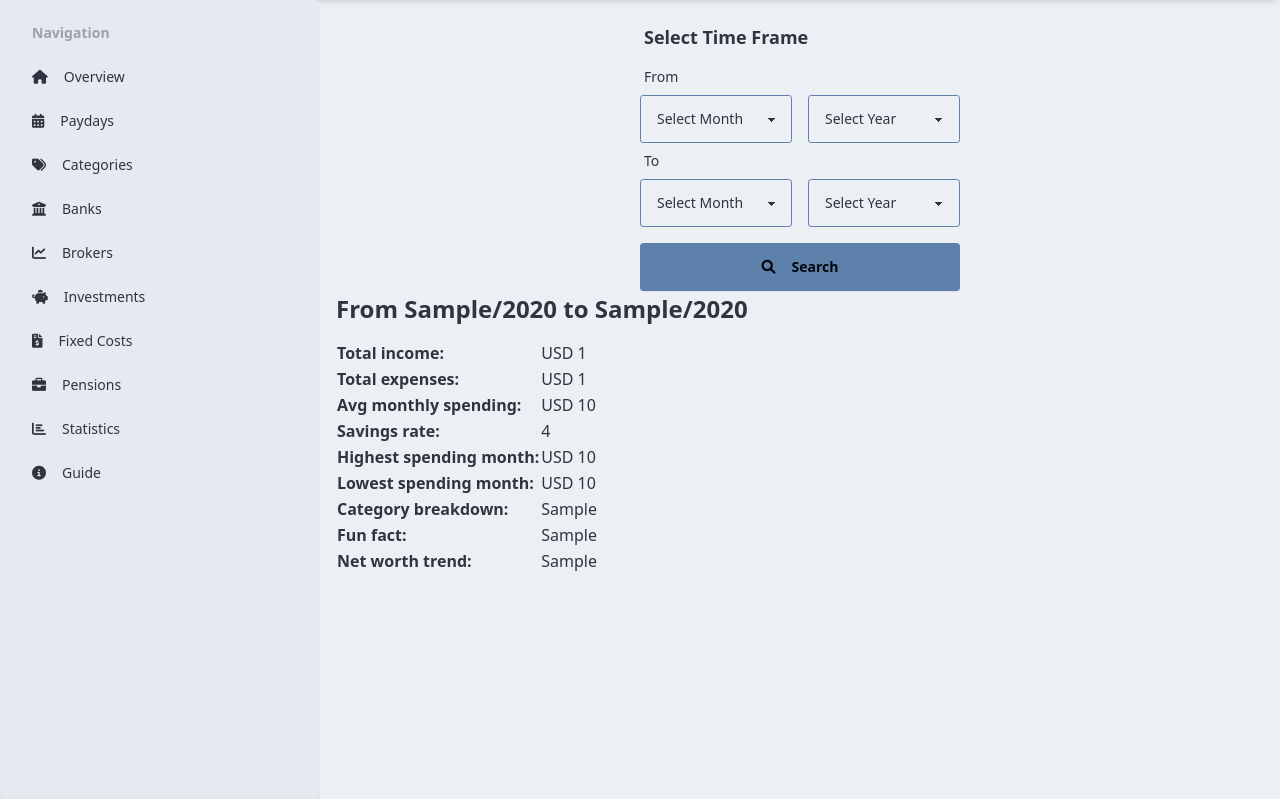
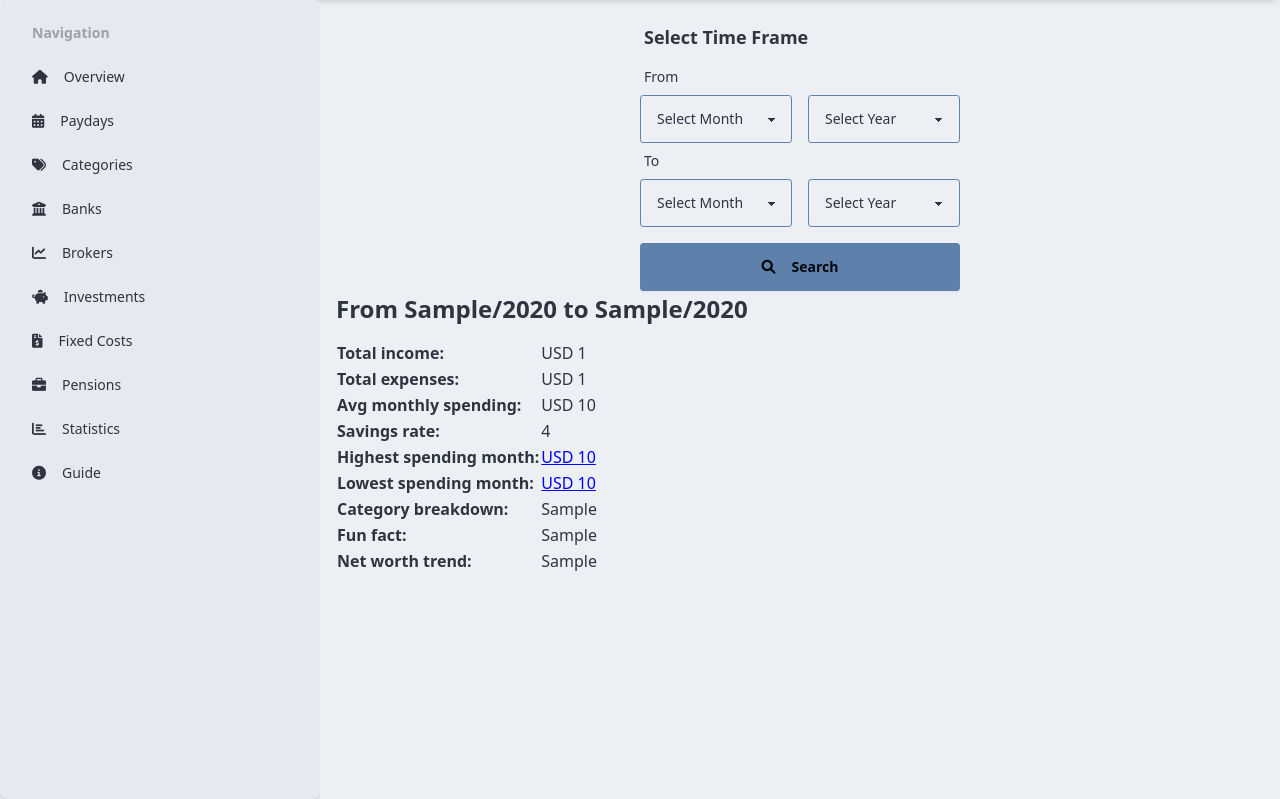
Before and after one commit to Jack-Culcasi/Django-Budgeting-App, a Django app: template home/templates/statistics.html in a window 1280 px wide. Shown: the part 72-871 px from the top of the page. Run offline with Django 5.2, Linux system fonts and the light colour scheme; the template is opened without the code that fills it: most values are stand-ins (such as "Sample title", 1, 10 or a date in 2020); some libraries are stand-ins or nearby versions.

Commit message:
<a> element dark mode fixed

```diff
--- a/home/templates/statistics.html
+++ b/home/templates/statistics.html
@@ -103,7 +103,7 @@
             <tr><td><strong>Savings rate:</strong></td><td>{{ summary_text.savings_rate|intcomma }}</td></tr>
             <tr><td><strong>Highest spending month:</strong></td><td>
                 {% if summary_text.highest_spending_month.id %}
-                <a href="{% url 'monthly_expenses' summary_text.highest_spending_month.id %}">
+                <a href="{% url 'monthly_expenses' summary_text.highest_spending_month.id %}" class="blue-link">
                     {{ currency }} {{ summary_text.highest_spending_month.amount|intcomma }}
                 </a>
                 {% else %}
@@ -112,7 +112,7 @@
             </td></tr>
             <tr><td><strong>Lowest spending month:</strong></td><td>
                 {% if summary_text.lowest_spending_month.id %}
-                <a href="{% url 'monthly_expenses' summary_text.lowest_spending_month.id %}">
+                <a href="{% url 'monthly_expenses' summary_text.lowest_spending_month.id %}" class="blue-link">
                     {{ currency }} {{ summary_text.lowest_spending_month.amount|intcomma }}
                 </a>
                 {% else %}
```
